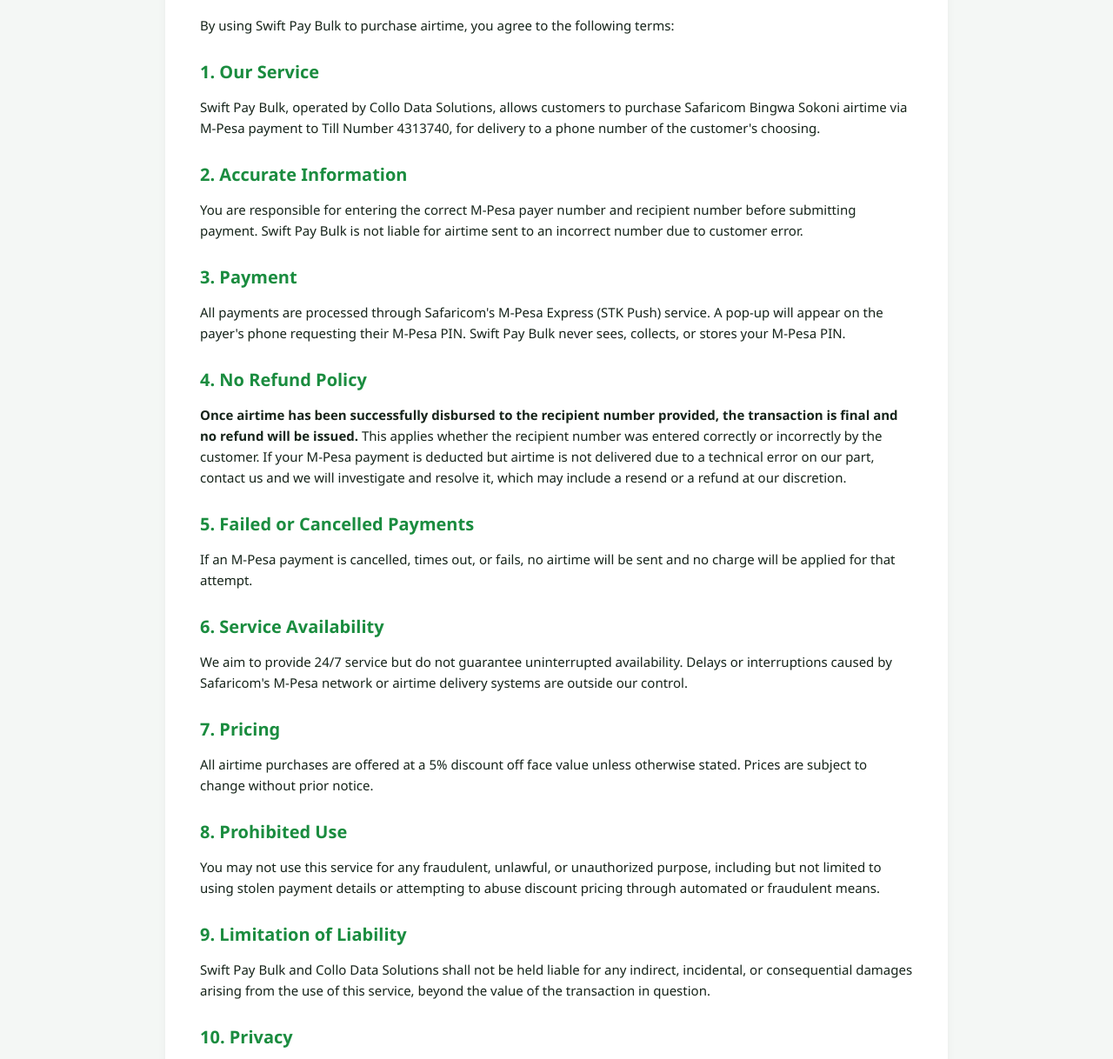
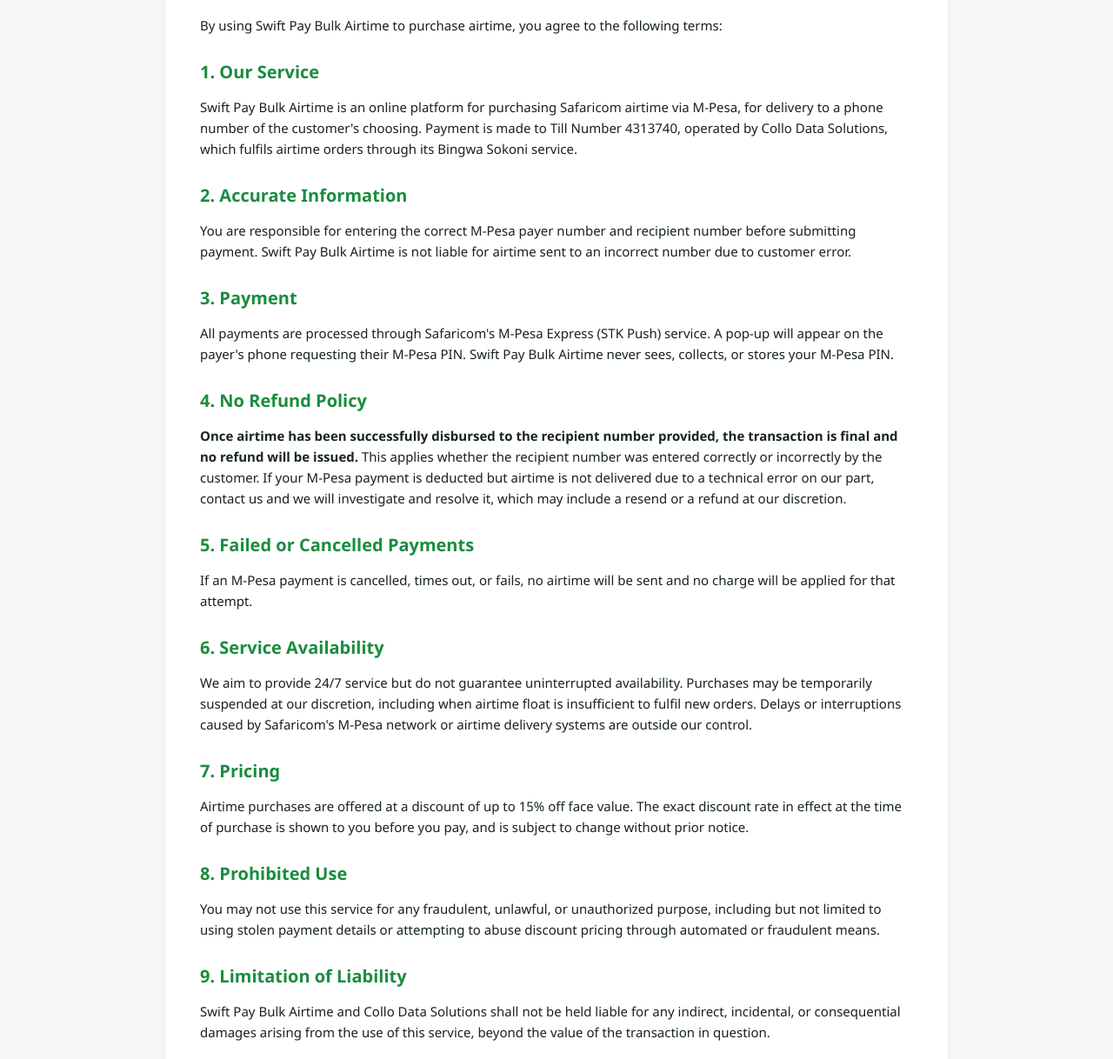
Before and after one commit to eqsedii/SwiftPay-Bulk, a website: page terms.html in a window 1280 px wide. Shown: the part 213-1431 px from the top of the page at 87% size. Drawn offline with Linux system fonts and the light colour scheme.

Commit message:
Update branding from 'Swift Pay Bulk' to 'Swift Pay Bulk Airtime'

```diff
--- a/terms.html
+++ b/terms.html
@@ -5,7 +5,7 @@
 <meta name="viewport" content="width=device-width, initial-scale=1.0" />
 <meta name="color-scheme" content="light only" />
 <meta name="theme-color" content="#ffffff" />
-<title>Terms and Conditions — Swift Pay Bulk</title>
+<title>Terms and Conditions — Swift Pay Bulk Airtime</title>
 <link rel="stylesheet" href="styles.css" />
 </head>
 <body>
@@ -14,7 +14,7 @@
     <div class="nav-inner">
       <div class="logo">
         <span class="logo-mark">S</span>
-        <span class="logo-text">SWIFT PAY BULK</span>
+        <span class="logo-text">SWIFT PAY BULK AIRTIME</span>
       </div>
       <nav class="nav-links">
         <a href="index.html">Home</a>
@@ -29,16 +29,16 @@
     <h1>Terms and Conditions</h1>
     <p class="updated">Last updated: August 2026</p>
 
-    <p>By using Swift Pay Bulk to purchase airtime, you agree to the following terms:</p>
+    <p>By using Swift Pay Bulk Airtime to purchase airtime, you agree to the following terms:</p>
 
     <h2>1. Our Service</h2>
-    <p>Swift Pay Bulk, operated by Collo Data Solutions, allows customers to purchase Safaricom Bingwa Sokoni airtime via M-Pesa payment to Till Number 4313740, for delivery to a phone number of the customer's choosing.</p>
+    <p>Swift Pay Bulk Airtime is an online platform for purchasing Safaricom airtime via M-Pesa, for delivery to a phone number of the customer's choosing. Payment is made to Till Number 4313740, operated by Collo Data Solutions, which fulfils airtime orders through its Bingwa Sokoni service.</p>
 
     <h2>2. Accurate Information</h2>
-    <p>You are responsible for entering the correct M-Pesa payer number and recipient number before submitting payment. Swift Pay Bulk is not liable for airtime sent to an incorrect number due to customer error.</p>
+    <p>You are responsible for entering the correct M-Pesa payer number and recipient number before submitting payment. Swift Pay Bulk Airtime is not liable for airtime sent to an incorrect number due to customer error.</p>
 
     <h2>3. Payment</h2>
-    <p>All payments are processed through Safaricom's M-Pesa Express (STK Push) service. A pop-up will appear on the payer's phone requesting their M-Pesa PIN. Swift Pay Bulk never sees, collects, or stores your M-Pesa PIN.</p>
+    <p>All payments are processed through Safaricom's M-Pesa Express (STK Push) service. A pop-up will appear on the payer's phone requesting their M-Pesa PIN. Swift Pay Bulk Airtime never sees, collects, or stores your M-Pesa PIN.</p>
 
     <h2>4. No Refund Policy</h2>
     <p><strong>Once airtime has been successfully disbursed to the recipient number provided, the transaction is final and no refund will be issued.</strong> This applies whether the recipient number was entered correctly or incorrectly by the customer. If your M-Pesa payment is deducted but airtime is not delivered due to a technical error on our part, contact us and we will investigate and resolve it, which may include a resend or a refund at our discretion.</p>
@@ -47,16 +47,16 @@
     <p>If an M-Pesa payment is cancelled, times out, or fails, no airtime will be sent and no charge will be applied for that attempt.</p>
 
     <h2>6. Service Availability</h2>
-    <p>We aim to provide 24/7 service but do not guarantee uninterrupted availability. Delays or interruptions caused by Safaricom's M-Pesa network or airtime delivery systems are outside our control.</p>
+    <p>We aim to provide 24/7 service but do not guarantee uninterrupted availability. Purchases may be temporarily suspended at our discretion, including when airtime float is insufficient to fulfil new orders. Delays or interruptions caused by Safaricom's M-Pesa network or airtime delivery systems are outside our control.</p>
 
     <h2>7. Pricing</h2>
-    <p>All airtime purchases are offered at a 5% discount off face value unless otherwise stated. Prices are subject to change without prior notice.</p>
+    <p>Airtime purchases are offered at a discount of up to 15% off face value. The exact discount rate in effect at the time of purchase is shown to you before you pay, and is subject to change without prior notice.</p>
 
     <h2>8. Prohibited Use</h2>
     <p>You may not use this service for any fraudulent, unlawful, or unauthorized purpose, including but not limited to using stolen payment details or attempting to abuse discount pricing through automated or fraudulent means.</p>
 
     <h2>9. Limitation of Liability</h2>
-    <p>Swift Pay Bulk and Collo Data Solutions shall not be held liable for any indirect, incidental, or consequential damages arising from the use of this service, beyond the value of the transaction in question.</p>
+    <p>Swift Pay Bulk Airtime and Collo Data Solutions shall not be held liable for any indirect, incidental, or consequential damages arising from the use of this service, beyond the value of the transaction in question.</p>
 
     <h2>10. Privacy</h2>
     <p>Phone numbers and transaction details submitted through this service are used solely to process your airtime purchase and are not sold or shared with third parties except as required to complete the transaction (e.g., with Safaricom and our airtime delivery partner).</p>
@@ -74,7 +74,7 @@
   <footer class="footer">
     <div class="footer-left">🛡️ Always here for you</div>
     <div class="footer-right">
-      <div class="footer-brand">SWIFT PAY BULK</div>
+      <div class="footer-brand">SWIFT PAY BULK AIRTIME</div>
       <div class="footer-tag">Fast • Easy • Reliable</div>
     </div>
   </footer>
```
